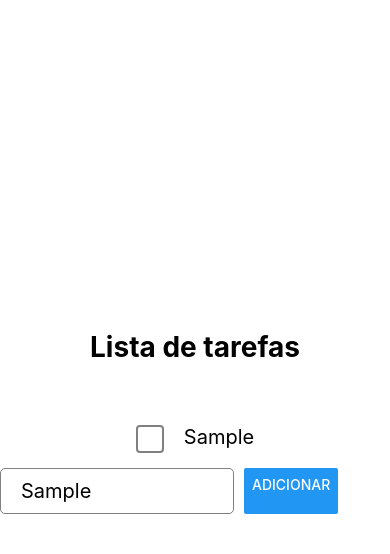
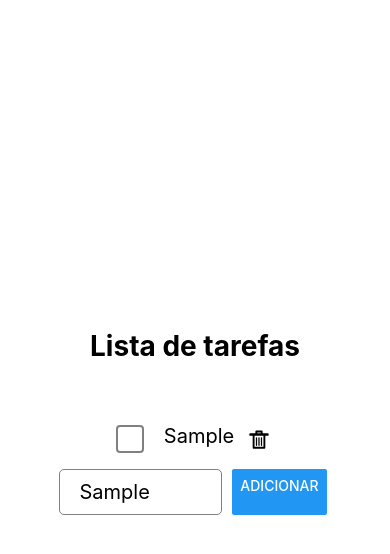
Before and after one commit to ICEI-PUC-Minas-PMV-ADS/pmv-ads-2023-1-e3-proj-mov-t4-time-1-pomodoro-timer, a React Native app in the folder pomodoroTimer/: screen / in a window 390 px wide. Both pictures are taken after typing "Sample" into the empty fields and a click on the button "ADICIONAR". Shown: the top 554 px of the page. Built offline with nearby package versions, Linux system fonts and the light colour scheme.

Commit message:
adicionando icone svg de remover tarefa

```diff
--- /dev/null
+++ b/pomodoroTimer/components/tasks/BinSvg.jsx
@@ -0,0 +1,10 @@
+import Svg, { Path } from "react-native-svg";
+
+export const BinSvg = () => (
+    <Svg width="30" height="30" viewBox="0 0 24 24" fill="none">
+        <Path d="M7.69231 8.70833H5V8.16667H9.84615M7.69231 8.70833V19H16.3077V8.70833M7.69231 8.70833H16.3077M16.3077 8.70833H19V8.16667H14.1538M9.84615 8.16667V6H14.1538V8.16667M9.84615 8.16667H14.1538" stroke="#000000" stroke-width="1.5" stroke-linecap="round" stroke-linejoin="round"/>
+        <Path d="M10 11V17" stroke="#000000" stroke-linecap="round" stroke-linejoin="round"/>
+        <Path d="M12 11V17" stroke="#000000" stroke-linecap="round" stroke-linejoin="round"/>
+        <Path d="M14 11V17" stroke="#000000" stroke-linecap="round" stroke-linejoin="round"/>
+    </Svg>
+)
--- a/pomodoroTimer/components/tasks/Task.jsx
+++ b/pomodoroTimer/components/tasks/Task.jsx
@@ -1,5 +1,6 @@
 import { StyleSheet,Text, View } from "react-native";
 import Checkbox from "./Checkbox";
+import { BinSvg } from "./BinSvg";
 
 export const Task = (props) => {
   const { id, nome, ativa } = props;
@@ -7,6 +8,7 @@ export const Task = (props) => {
     <View style={styles.container}>
       <Checkbox previousState={ativa} taskId={id}/>
       <Text style={styles.text}>{nome}</Text>
+      <BinSvg/>
     </View>
   );
 };
--- a/pomodoroTimer/package.json
+++ b/pomodoroTimer/package.json
@@ -18,6 +18,7 @@
     "react-dom": "18.2.0",
     "react-native": "0.71.7",
     "react-native-fs": "^2.20.0",
+    "react-native-svg": "13.4.0",
     "react-native-web": "~0.18.10"
   },
   "devDependencies": {
--- a/pomodoroTimer/pages/TaskListPage.jsx
+++ b/pomodoroTimer/pages/TaskListPage.jsx
@@ -68,8 +68,7 @@ const styles = StyleSheet.create({
     flex: 1,
     alignItems: "center",
     justifyContent: "center",
-    paddingBottom: "15%",
-    paddingTop: "15%",
+    padding: "15%",
   },
   title: {
     fontSize: 28,
```
Also changed, not shown: 1 other file (tests, documents, lock files or other folders).
